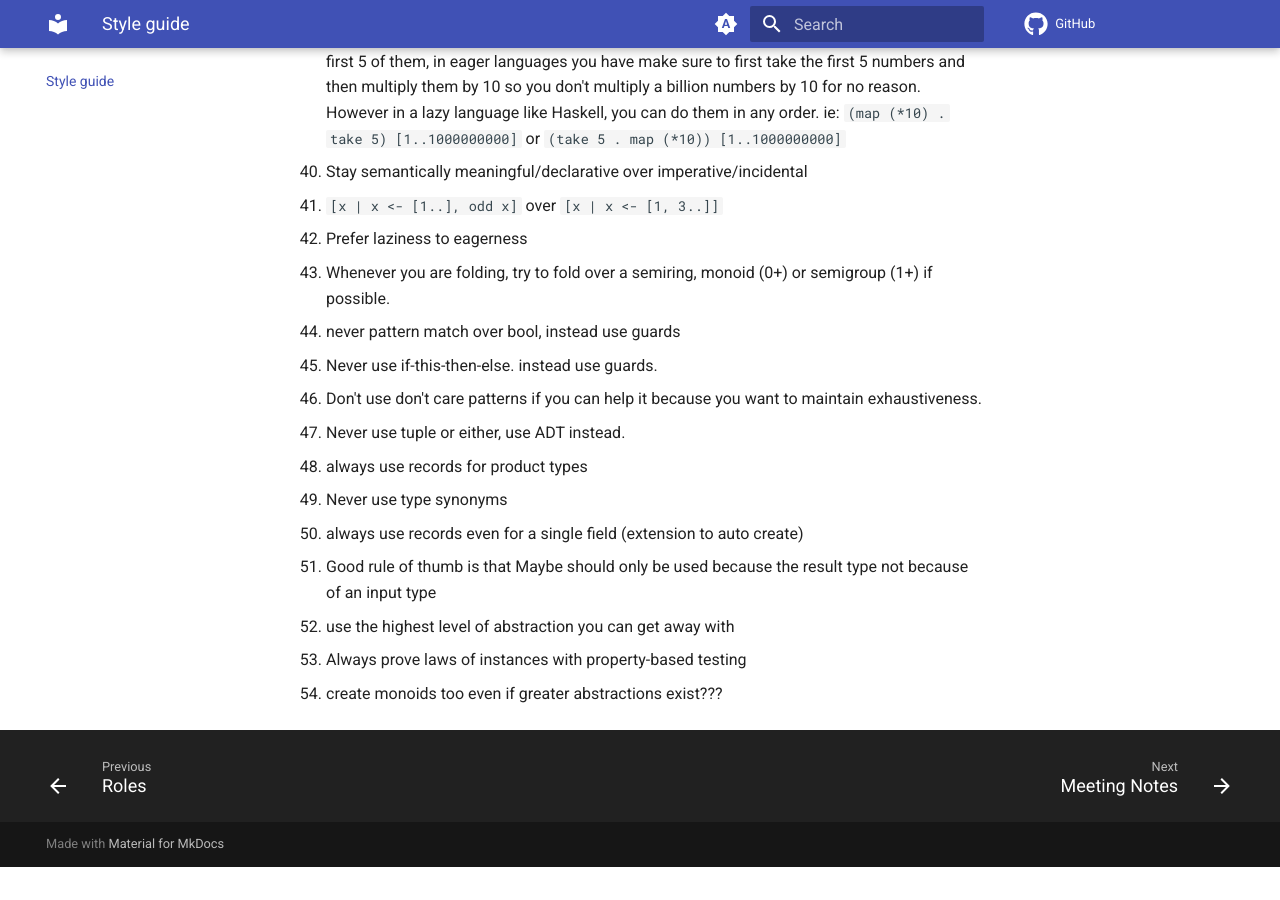
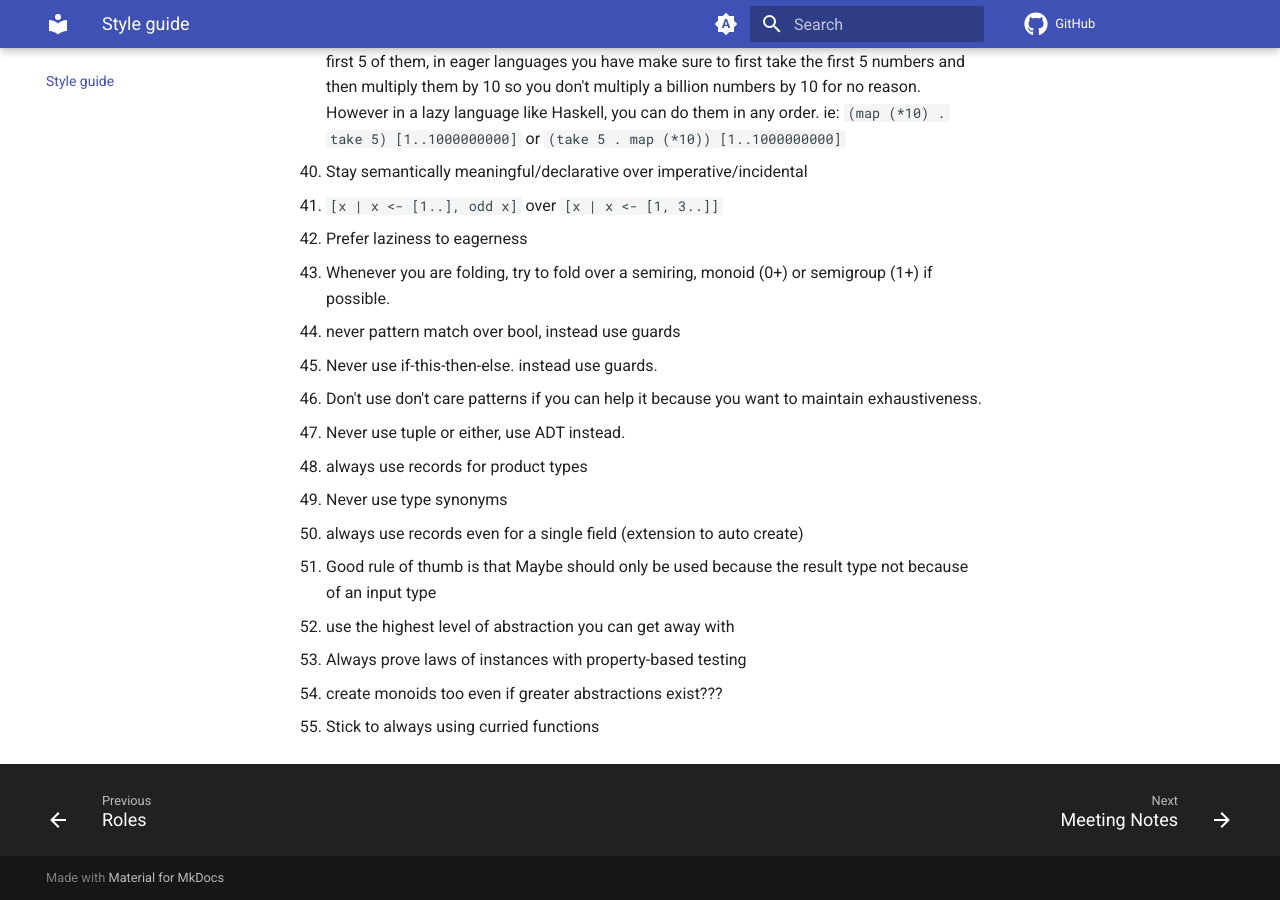
Before and after one commit to solvex-software/solvex-internal-documentation, an MkDocs documentation site: the page built from docs/style-guide.md, in a window 1280 px wide and 900 px high, scrolled down 1804 px. Built offline with MkDocs 1.6.1 and Material for MkDocs 9.7.7, drawn with Linux system fonts in a browser that asks for light colours; comment, search, counter and statistics services are not loaded; before the commit the page ends 2671 px from its top, so only the background shows below that.

Commit message:
Update style-guide.md

```diff
--- a/docs/style-guide.md
+++ b/docs/style-guide.md
@@ -55,3 +55,4 @@
 1. use the highest level of abstraction you can get away with
 1. Always prove laws of instances with property-based testing
 1. create monoids too even if greater abstractions exist???
+1. Stick to always using curried functions
```
